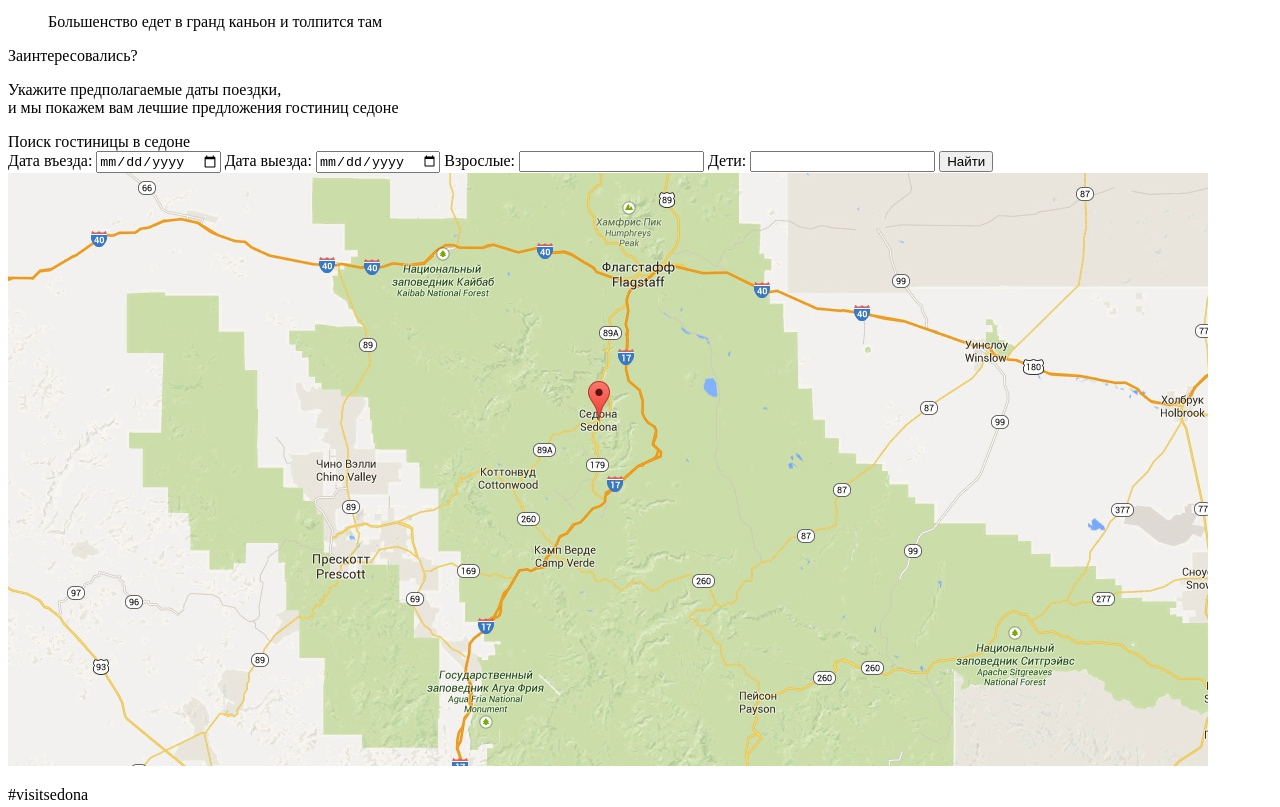
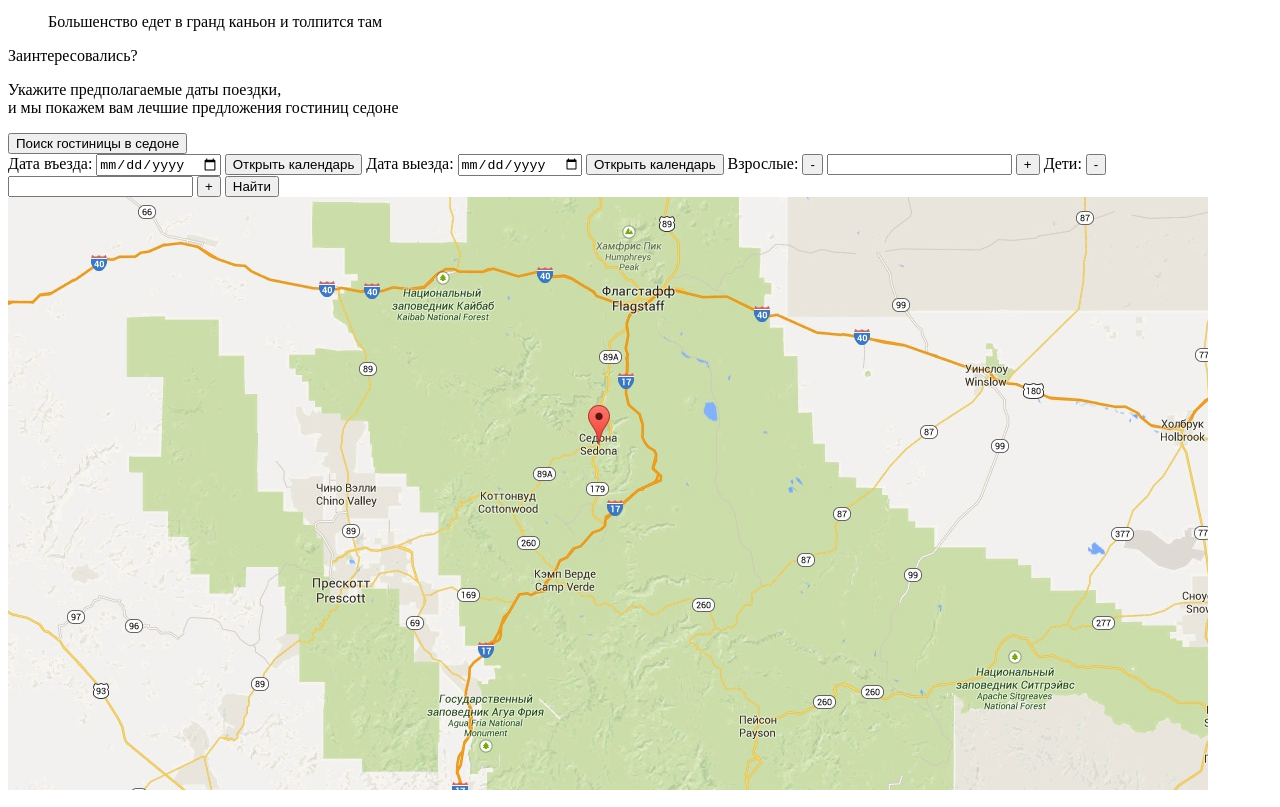
Before and after one commit to Flash332/822079-sedona, a plain HTML site: page index.html in a window 1280 px wide. Shown: the part 1646-2453 px from the top of the page. Drawn offline with Linux system fonts and the light colour scheme.

Commit message:
Исправил

```diff
--- a/index.html
+++ b/index.html
@@ -79,29 +79,46 @@
 		<div class="search-hotel">
 			<p class="pre-form">Заинтересовались?</p>
 			<p>Укажите предполагаемые даты поездки,<br> и мы покажем вам лечшие предложения гостиниц  седоне</p>
-			<span class="search-hotel-form">Поиск гостиницы в седоне</span>
-		</div>
-		<div class="search-hotel-form">
-			<form action="echo.htmlacademy.ru" method="post">
-				<label for="entry">Дата въезда:
-				<input type="date" name="entry" id="entry">
+			<button class="search-hotel-form">Поиск гостиницы в седоне</button>
+			<form action="echo.htmlacademy.ru" method="post" class="form">
+				<label for="entry" class="form-label">
+					<span class="form-label-text">Дата въезда:</span>
+					<input type="date" name="entry" id="entry" class="form-date">
+					<button class="form-calendar" type="button">
+						<span class="visuality-hidden">Открыть календарь</span>
+					</button>
 				</label>
 
-				<label for="departure">Дата выезда:
-				<input type="date" name="departure" id="departure">
+				<label for="departure" class="form-label">
+					<span class="form-label-text">Дата выезда:</span>
+					<input type="date" name="departure" id="departure" class="form-date">
+					<button class="form-calendar" type="button">
+						<span class="visuality-hidden">Открыть календарь</span>
+					</button>
 				</label>
 
-				<label for="adult">Взрослые:
-					<input type="number" name="adult" id="adult">
+				<label for="adult" class="form-label form-label-short">
+					<span class="form-label-text">Взрослые:</span>
+					<span class="form-counter">
+						<button class="form-counter-btn" type="button">-</button>
+						<input type="number" name="adult" id="adult" class="form-number">
+						<button class="form-counter-btn" type="button">+</button>
+					</span>
 				</label>
 
-				<label for="child">Дети:
-					<input type="number" name="child" id="child">
+				<label for="child">
+					<span class="form-label-text">Дети:</span>
+					<span class="form-counter">
+						<button class="form-counter-btn" type="button">-</button>
+						<input type="number" name="adult" id="adult" class="form-number">
+						<button class="form-counter-btn" type="button">+</button>
+					</span>
 				</label>
-				<input type="submit" value="Найти">
+				<input type="submit" value="Найти" class="form-btn">
 
 			</form>
 		</div>
+
 		<div class="search-hotel-map">
 			<img src="img/map.jpg" alt="Карта">
 		</div>
```
Also changed, not shown: catalog.html (+4 -2 lines).
